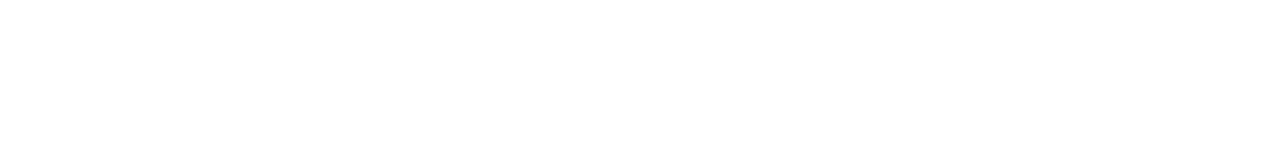
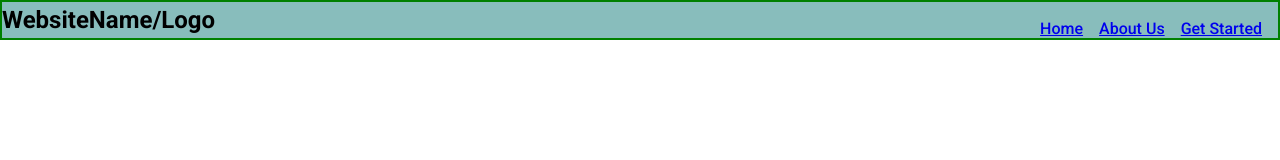
Before and after one commit to fangyinglim/cat-website, a plain HTML site: page index.html in a window 1280 px wide. Drawn offline with Linux system fonts and the light colour scheme.

Commit message:
nav bar created

```diff
--- a/index.html
+++ b/index.html
@@ -10,16 +10,35 @@
 
 <body>
 
-<header>
+<nav>
+    <header>
+        <h1>WebsiteName/Logo</h1>
+    </header>
 
-</header>
-
+    <ul>
+        <li><a href="#">Home</a></li>
+        <li><a href="#">About Us</a></li>
+        <li><a href="#">Get Started</a></li>
+    </ul>
+</nav>
 
 <main>
 
-    <section></section>
-    <section></section>
-    <section></section>
+    <section class="home">
+
+    </section>
+
+    <section class="about">
+
+    </section>
+
+    <section class="start">
+
+    </section>
+
+    <section>
+
+    </section>
 
 </main>
 
--- a/style.css
+++ b/style.css
@@ -0,0 +1,49 @@
+@import url('https://fonts.googleapis.com/css2?family=Roboto:wght@300;500;700&display=swap');
+
+* {
+    box-sizing: border-box;
+    margin: 0;
+    padding: 0;
+}
+
+:root {
+    --fc-blue: #A1C3D1;
+    --fc-purple: #b39bc8;
+    --fc-lightgray: #f0ebf4;
+    --fc-pink: #f172a1;
+    --fc-hotpink: #e64398;
+    --fc-green: #57ba98;
+    --fc-greyblue: #88bdbc;
+
+    --ff-main: 'Roboto', sans-serif;
+}
+
+body {
+    font-family: var(--ff-main);
+}
+
+nav {
+    border: 2px solid green;
+    background: var(--fc-greyblue);
+    position:fixed; /*nav bar positon to be fixed*/
+    height: 5vh;
+    width:100%;
+}
+
+h1 {
+    max-width: 250px;
+    position:relative;
+    top: 0.15em;
+}
+
+ul {
+    display: flex;
+    flex-wrap: wrap;
+    gap: 1em;
+    list-style-type: none;
+    position: absolute;
+    right:0;
+    bottom: 0;
+    margin-right: 1em;
+
+}
```
